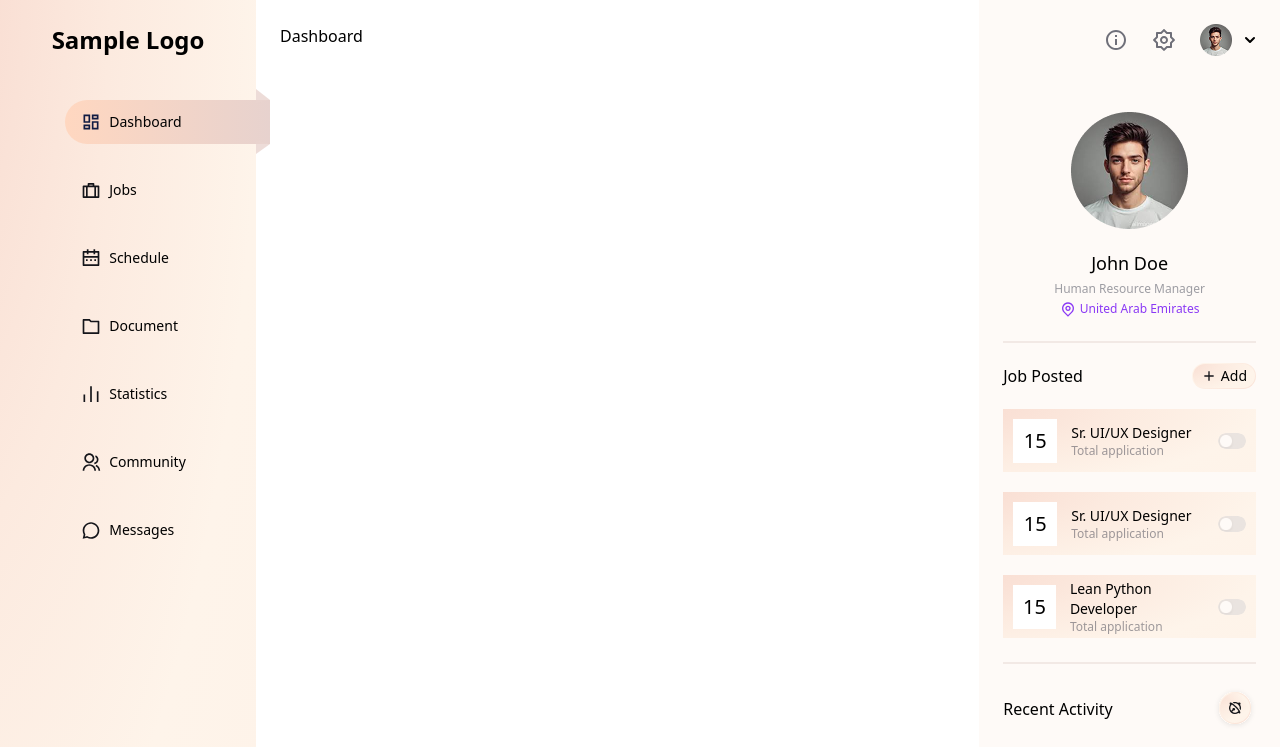
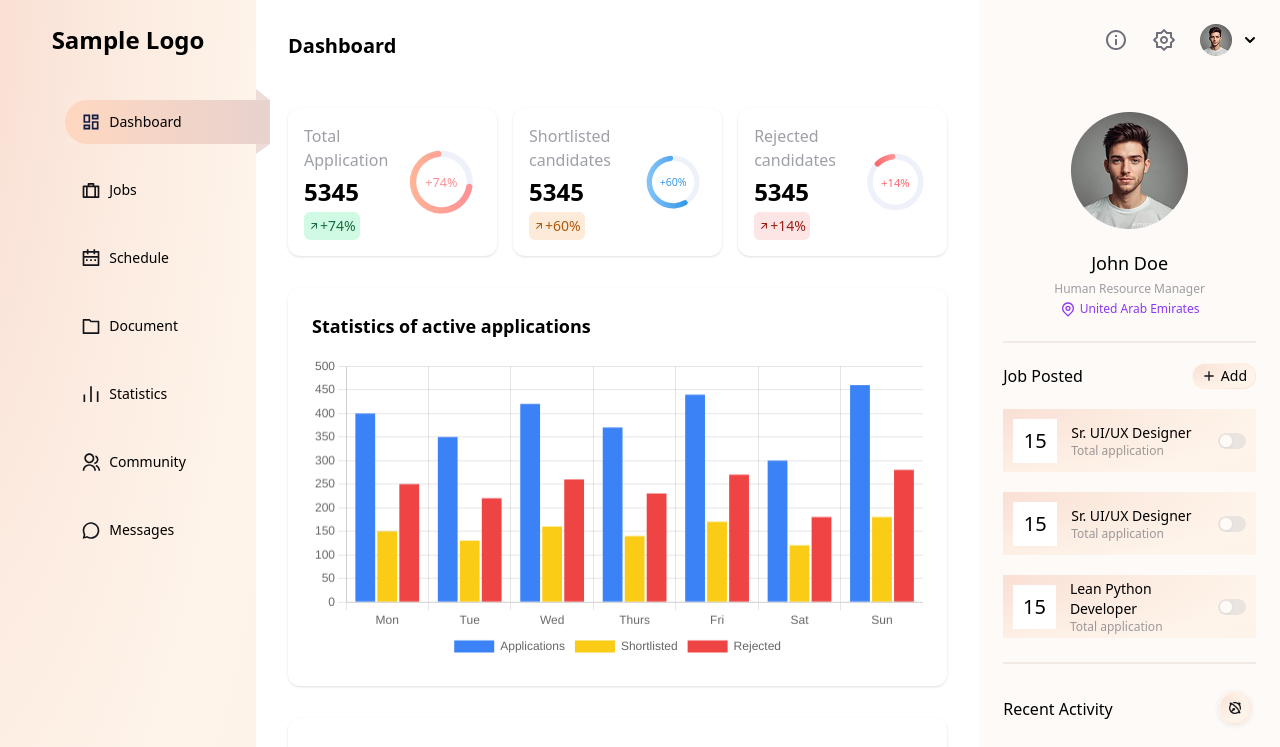
Before and after one commit to MAsad2723/product_portfolio, a React (Create React App) app: page /dashboard in a window 1280 px wide. Shown: the top 747 px of the page. Built offline with nearby package versions, Linux system fonts and the light colour scheme.

Commit message:
Bar & Line Chart done

```diff
--- a/package.json
+++ b/package.json
@@ -3,11 +3,17 @@
   "version": "0.1.0",
   "private": true,
   "dependencies": {
+    "@emotion/react": "^11.14.0",
+    "@emotion/styled": "^11.14.1",
+    "@mui/material": "^7.2.0",
+    "@mui/x-charts": "^8.9.2",
     "@testing-library/dom": "^10.4.1",
     "@testing-library/jest-dom": "^6.6.4",
     "@testing-library/react": "^16.3.0",
     "@testing-library/user-event": "^13.5.0",
+    "chart.js": "^4.5.0",
     "react": "^19.1.0",
+    "react-chartjs-2": "^5.3.0",
     "react-dom": "^19.1.0",
     "react-router-dom": "^7.7.1",
     "react-scripts": "5.0.1",
--- a/src/components/Dashboard/Main.jsx
+++ b/src/components/Dashboard/Main.jsx
@@ -1,7 +1,285 @@
-import React from "react";
+// Install these before running:
+// npm install chart.js react-chartjs-2
 
-const Main = () => {
-  return <div className="p-6">Dashboard</div>;
+import React, { useEffect, useState } from "react";
+import { Bar } from "react-chartjs-2";
+import {
+  Chart as ChartJS,
+  CategoryScale,
+  LinearScale,
+  BarElement,
+  LineElement,
+  PointElement,
+  Tooltip,
+  Legend,
+  Title,
+} from "chart.js";
+import {
+  Gauge,
+  gaugeClasses,
+  LineChart,
+  lineElementClasses,
+} from "@mui/x-charts";
+
+ChartJS.register(
+  CategoryScale,
+  LinearScale,
+  BarElement,
+  LineElement,
+  PointElement,
+  Tooltip,
+  Legend,
+  Title
+);
+
+// MOCK API DATA
+const getDashboardStats = async () => {
+  return {
+    totalApplications: 5345,
+    shortlisted: 5345,
+    rejected: 5345,
+    statsApplied: [400, 350, 420, 370, 440, 300, 460],
+    statsShortlisted: [150, 130, 160, 140, 170, 120, 180],
+    statsRejected: [250, 220, 260, 230, 270, 180, 280],
+    statsLabels: ["Mon", "Tue", "Wed", "Thurs", "Fri", "Sat", "Sun"],
+    timings: [200, 300, 310, 370, 340, 360, 330],
+    timingLabels: ["8 AM", "10 AM", "12 AM", "2 PM", "4 PM", "6 PM", "8 PM"],
+  };
 };
 
-export default Main;
+const StatCard = ({
+  label,
+  value,
+  percentage,
+  color,
+  badgeTextColor,
+  badgeBgColor,
+  svgID,
+}) => {
+  const settings = {
+    width: 100,
+    height: 100,
+    value: percentage,
+  };
+  return (
+    <div className="bg-white rounded-xl shadow p-4">
+      <div className="flex justify-between items-center">
+        <div className="flex flex-col gap-1">
+          <div className="text-md font-medium text-[#0D112666]">{label}</div>
+          <div className="text-2xl font-bold">{value}</div>
+          <div
+            className={`text-sm font-medium w-fit p-1 rounded-md flex items-center`}
+            style={{ color: badgeTextColor, backgroundColor: badgeBgColor }}
+          >
+            <svg
+              width="12"
+              height="12"
+              viewBox="0 0 12 12"
+              fill="none"
+              xmlns="http://www.w3.org/2000/svg"
+            >
+              <path
+                d="M8.00196 4.707L3.69846 9.0105L2.99146 8.3035L7.29446 4H3.50196V3H9.00196V8.5H8.00196V4.707Z"
+                fill={badgeTextColor}
+              />
+            </svg>
+            +{percentage}%
+          </div>
+        </div>
+        <Gauge
+          {...settings}
+          startAngle={0}
+          endAngle={-360}
+          text={`+${percentage}%`}
+          cornerRadius="50%"
+          sx={(theme) => ({
+            [`& .${gaugeClasses.valueText}`]: {
+              fontSize: 16,
+              "& tspan": {
+                fill: `${color} !important`, // ✅ Set color here
+              },
+            },
+            [`& .${gaugeClasses.valueArc}`]: {
+              fill: `url(#${svgID})`,
+            },
+            [`& .${gaugeClasses.referenceArc}`]: {
+              fill: "#EEF1F9",
+            },
+          })}
+        />
+      </div>
+    </div>
+  );
+};
+
+const Stats = ({ data }) => {
+  return (
+    <>
+      <svg width="0" height="0">
+        <defs>
+          <linearGradient id="gaugeGradient1" x1="0" y1="0" x2="1" y2="0">
+            <stop offset="0%" stopColor="#FFB596" />
+            <stop offset="100%" stopColor="#FE8F96" />
+          </linearGradient>
+        </defs>
+      </svg>
+      <svg width="0" height="0">
+        <defs>
+          <linearGradient id="gaugeGradient2" x1="0" y1="0" x2="1" y2="0">
+            <stop offset="0%" stopColor="#87C5F7" />
+            <stop offset="100%" stopColor="#3397E8" />
+          </linearGradient>
+        </defs>
+      </svg>
+      <svg width="0" height="0">
+        <defs>
+          <linearGradient id="gaugeGradient3" x1="0" y1="0" x2="1" y2="0">
+            <stop offset="0%" stopColor="#FF6467" />
+            <stop offset="100%" stopColor="#FD9B9B" />
+          </linearGradient>
+        </defs>
+      </svg>
+      <StatCard
+        label="Total Application"
+        value={data.totalApplications}
+        percentage={74}
+        color="#FE9196"
+        svgID={"gaugeGradient1"}
+        badgeBgColor={"#D1FAE4"}
+        badgeTextColor={"#166E3F"}
+      />
+      <StatCard
+        label="Shortlisted candidates"
+        value={data.shortlisted}
+        percentage={60}
+        color="#3699E9"
+        svgID={"gaugeGradient2"}
+        badgeBgColor={"#FDEAD8"}
+        badgeTextColor={"#AE590A"}
+      />
+      <StatCard
+        label="Rejected candidates"
+        value={data.rejected}
+        percentage={14}
+        color="#FF686B"
+        svgID={"gaugeGradient3"}
+        badgeBgColor={"#FCE5E4"}
+        badgeTextColor={"#9A1C13"}
+      />
+    </>
+  );
+};
+
+const BarChart = ({ labels, apps, shortlists, rejections }) => {
+  const data = {
+    labels,
+    datasets: [
+      {
+        label: "Applications",
+        data: apps,
+        backgroundColor: "#3b82f6",
+      },
+      {
+        label: "Shortlisted",
+        data: shortlists,
+        backgroundColor: "#facc15",
+      },
+      {
+        label: "Rejected",
+        data: rejections,
+        backgroundColor: "#ef4444",
+      },
+    ],
+  };
+  const options = {
+    responsive: true,
+    plugins: {
+      legend: { position: "bottom" },
+    },
+  };
+  return <Bar data={data} options={options} />;
+};
+
+const LineChartComponent = ({ data }) => {
+  return (
+    <>
+      <svg width="0" height="0">
+        <defs>
+          <linearGradient id="lineGradient" x1="0" y1="1" x2="0" y2="0">
+            <stop offset="-6.34%" stopColor="rgba(255, 181, 150, 0)" />
+            <stop offset="100%" stopColor="rgba(254, 143, 150, 0.3)" />
+          </linearGradient>
+        </defs>
+      </svg>
+
+      <style jsx>
+        {`
+          .MuiAreaElement-root.MuiAreaElement-series-auto-generated-id-0 {
+            stroke: #fe9196;
+          }
+          .MuiMarkElement-root.MuiMarkElement-series-auto-generated-id-0.MuiMarkElement-animate.css-1qrs7yy {
+            fill: #fe9196;
+            stroke: #fe9196;
+          }
+        `}
+      </style>
+      <LineChart
+        height={300}
+        series={[
+          {
+            data: data.timings,
+            area: true,
+            showMark: true,
+            showLine: true,
+            color: "url(#lineGradient)",
+          },
+        ]}
+        xAxis={[{ scaleType: "point", data: data.timingLabels }]}
+        sx={{
+          [`& .${lineElementClasses.root}`]: {
+            display: "none",
+          },
+        }}
+        margin={{ right: 24 }}
+      />
+    </>
+  );
+};
+
+export default function Main() {
+  const [data, setData] = useState(null);
+
+  useEffect(() => {
+    getDashboardStats().then(setData);
+  }, []);
+
+  if (!data) return <div className="p-8">Loading...</div>;
+
+  return (
+    <div className="p-8 space-y-8 w-[56.5vw]">
+      <div className="flex justify-between">
+        <div className="text-xl font-semibold">Dashboard</div>
+      </div>
+      <div className="grid grid-cols-1 md:grid-cols-3 gap-4">
+        <Stats data={data} />
+      </div>
+      <div className="bg-white rounded-xl shadow p-6">
+        <div className="text-lg font-semibold mb-4">
+          Statistics of active applications
+        </div>
+        <BarChart
+          labels={data.statsLabels}
+          apps={data.statsApplied}
+          shortlists={data.statsShortlisted}
+          rejections={data.statsRejected}
+        />
+      </div>
+      <div className="bg-white rounded-xl shadow p-6">
+        <div className="text-lg font-semibold mb-4">
+          Application received time
+        </div>
+        <LineChartComponent data={data} />
+      </div>
+    </div>
+  );
+}
```
Also changed, not shown: 2 other files (tests, documents, lock files or other folders).
